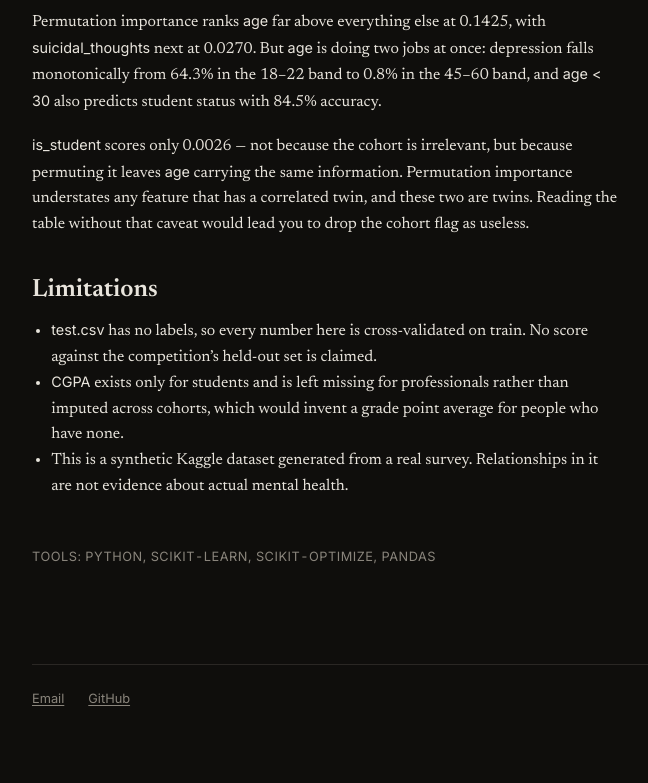
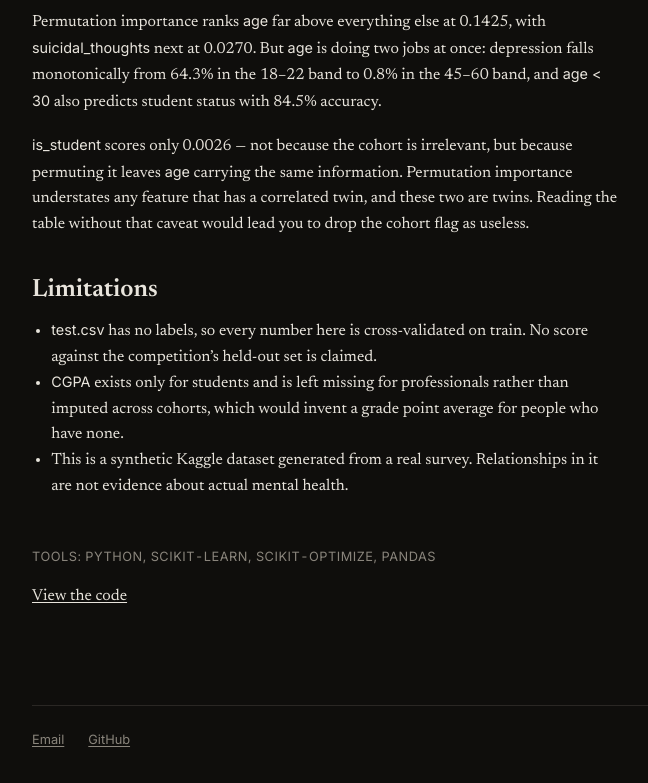
Before and after one commit to canerdis/canerdis.github.io, an Astro site: page /data-science/depression-prediction in a window 1280 px wide. Shown: the part 3425-4208 px from the top of the page, without its empty margins (84-732 px from the left). Built offline with nearby package versions, Linux system fonts and the light colour scheme; Astro itself is replaced by a stand-in of ours.

Commit message:
Link the project pages to their repos

```diff
--- a/src/content/projects/depression-prediction.md
+++ b/src/content/projects/depression-prediction.md
@@ -10,6 +10,7 @@ alt: >-
   Grouped bar chart comparing two models against a majority-class baseline across
   five metrics. The baseline scores 0.82 accuracy but 0.00 F1 and 0.50 ROC-AUC.
 tools: [Python, scikit-learn, scikit-optimize, pandas]
+repo: https://github.com/canerdis/depression-prediction
 featured: true
 ---
 
--- a/src/content/projects/football-analytics.md
+++ b/src/content/projects/football-analytics.md
@@ -10,6 +10,7 @@ alt: >-
   goals, rising from 0.303 for all players to 0.618 for attackers with at least
   ten starts measured per start.
 tools: [Python, pandas, SQLite, matplotlib, XML]
+repo: https://github.com/canerdis/football-analytics
 featured: true
 ---
 
```
